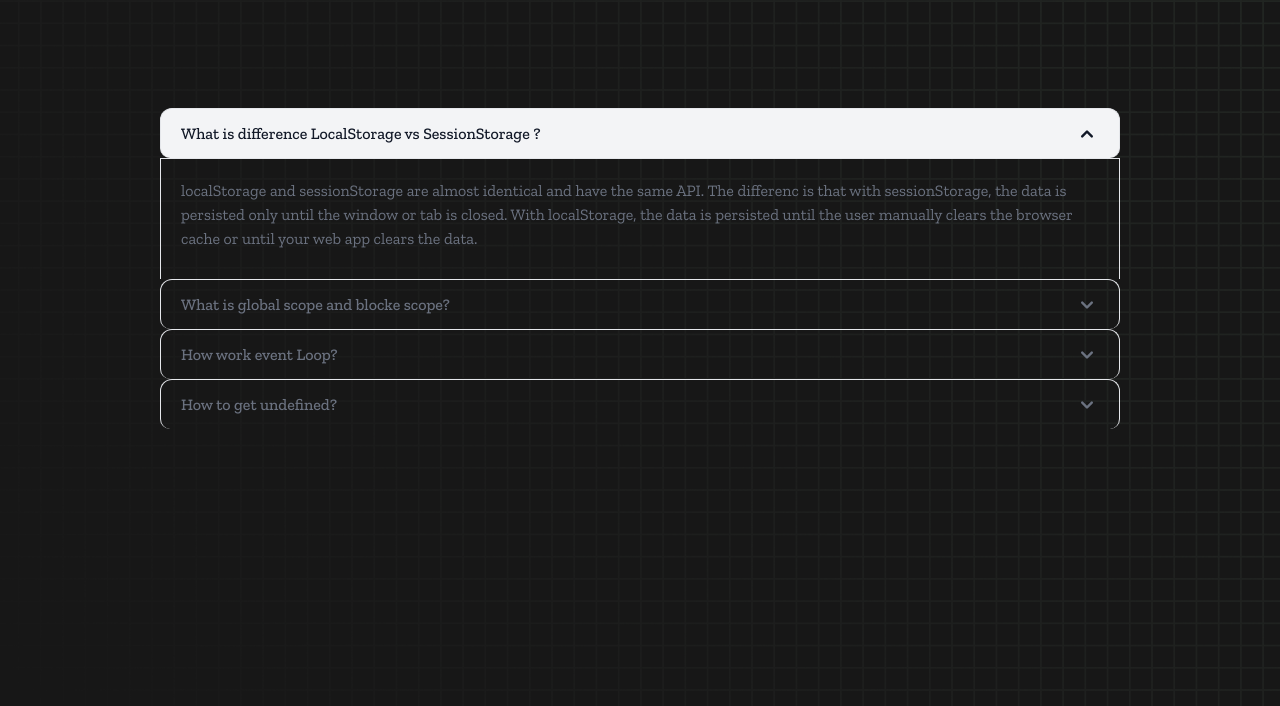
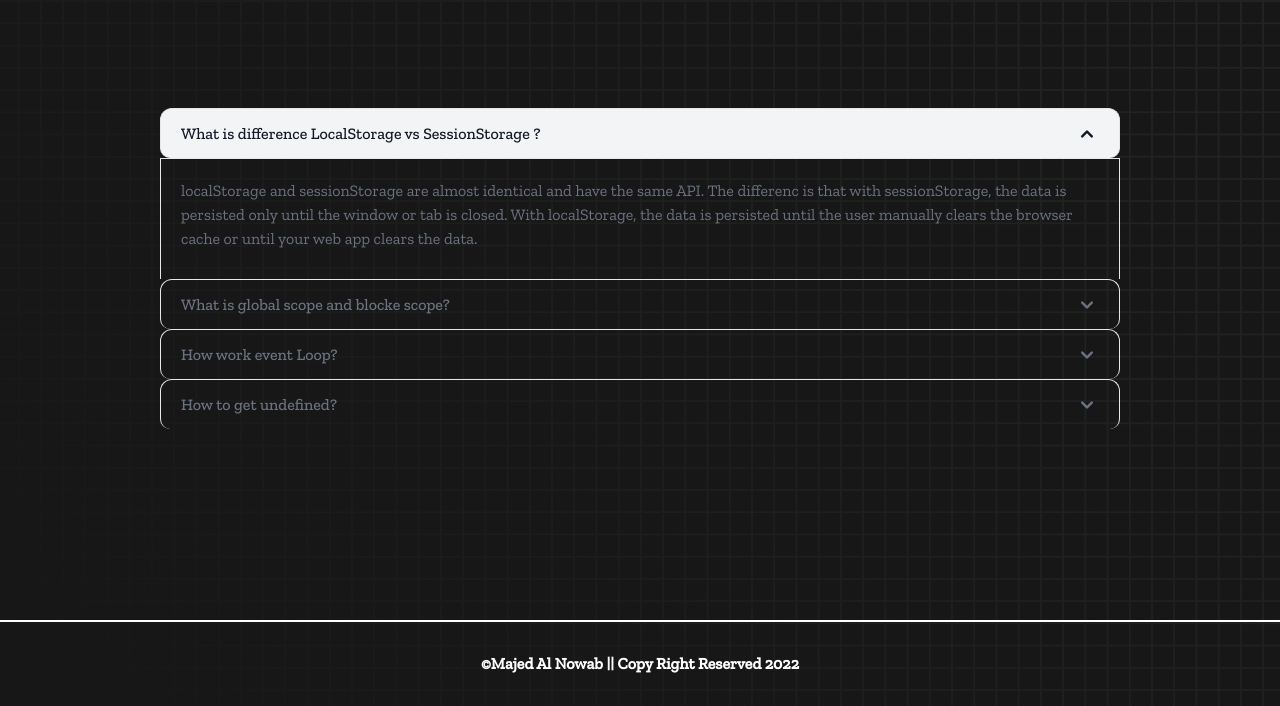
Before and after one commit to majedalnowab/speed-typer, a plain HTML site: page blog.html in a window 1280 px wide. Shown: the part 94-800 px from the top of the page. Drawn offline with nearby package versions, Linux system fonts and the light colour scheme.

Commit message:
footer section is added in Blog

```diff
--- a/blog.html
+++ b/blog.html
@@ -144,6 +144,12 @@
         </section>
     </main>
     <!-- MAIN END -->
+    <!-- FOOTER START -->
+    <footer style="padding: 30px 5px;text-align:center; border-top: 2px solid white;">
+        <p style="color: white;">&copy;Majed Al Nowab || Copy Right Reserved 2022
+        </p>
+    </footer>
+    <!-- FOOTER END -->
 
 
     <script src="https://unpkg.com/flowbite@1.5.3/dist/flowbite.js"></script>
```
